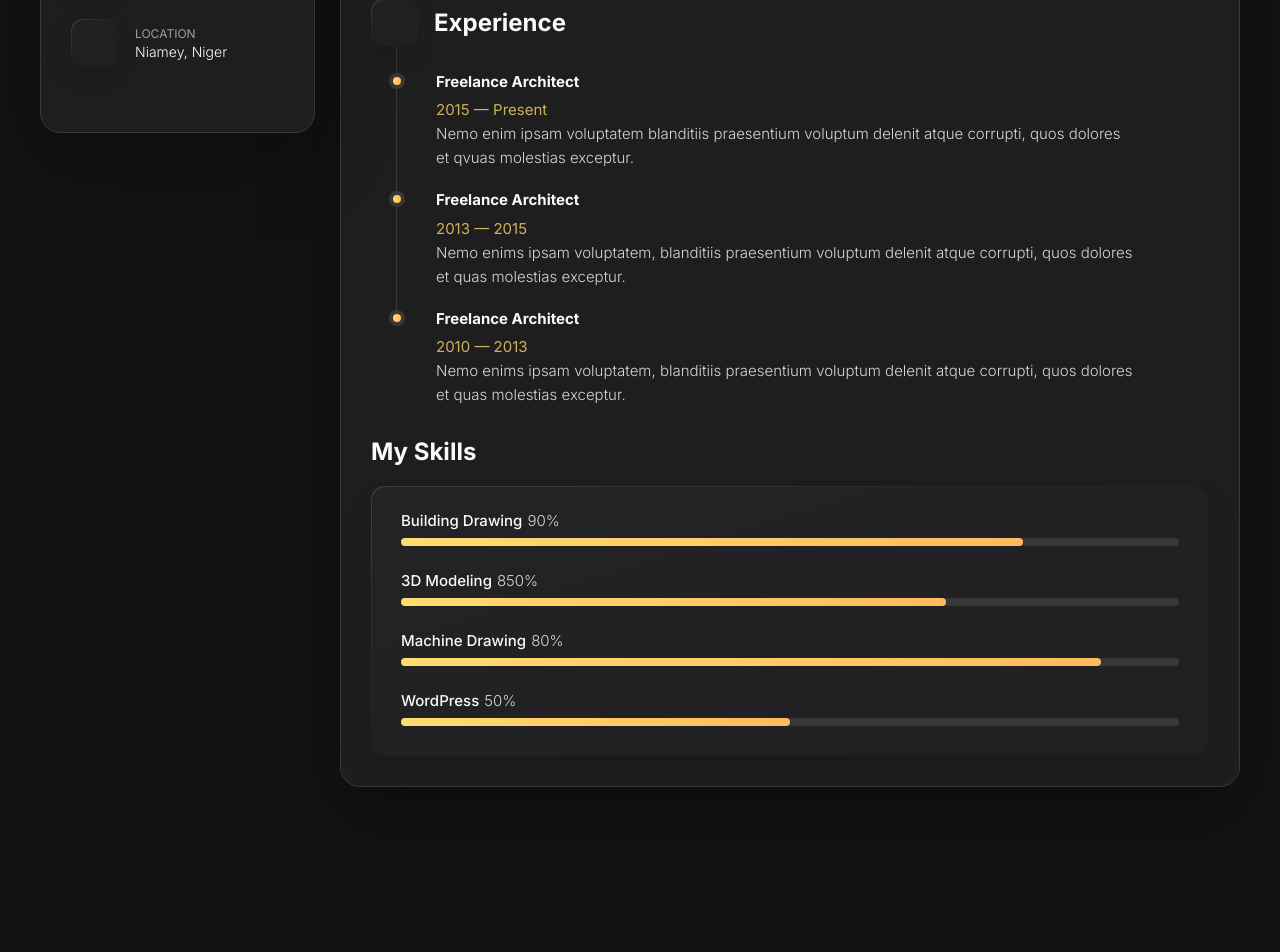
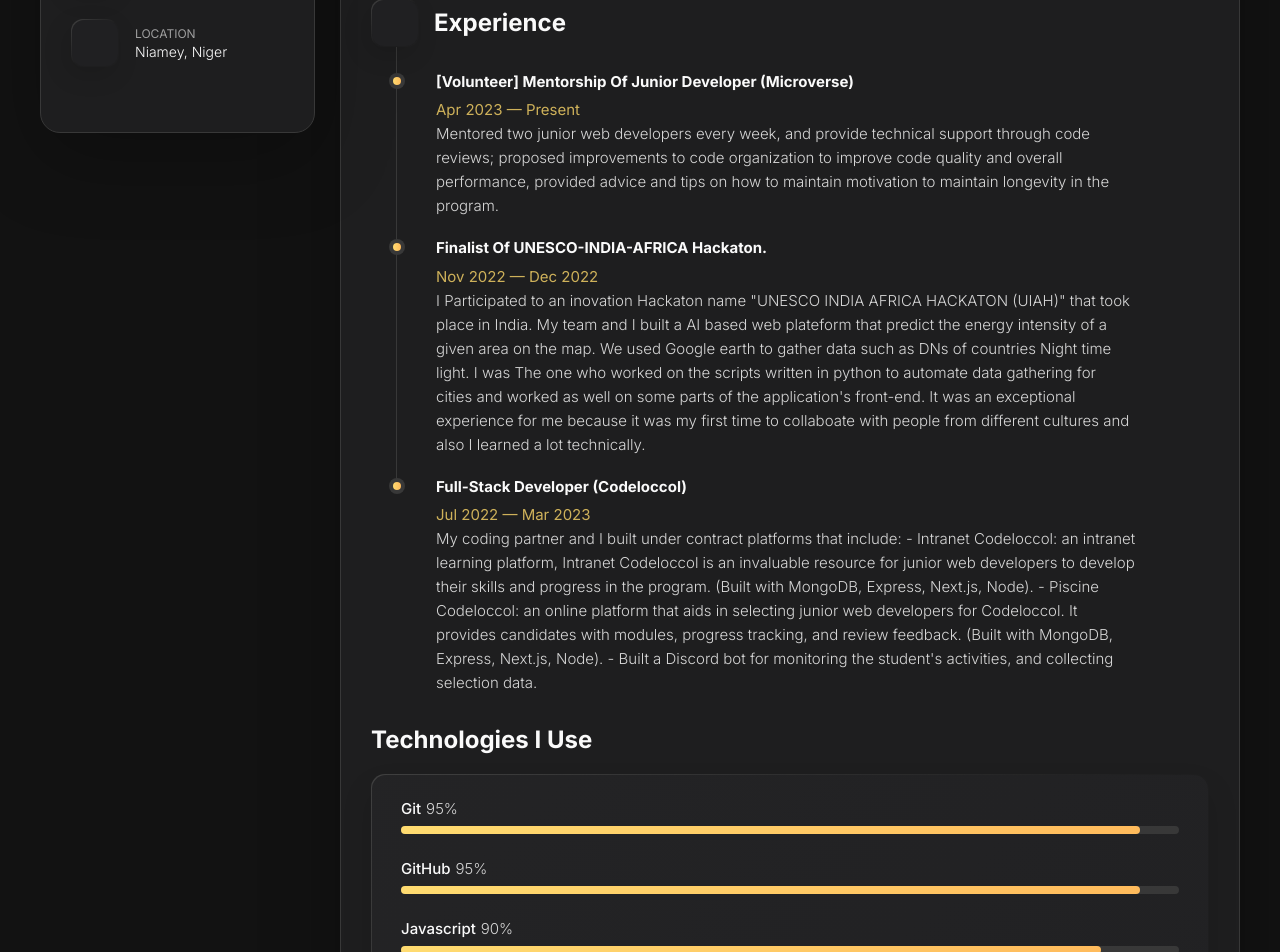
Before and after one commit to Mahamadou-Nouridine/personal-portfolio, a Next.js app: page /resume in a window 1280 px wide. Shown: the part 620-1572 px from the top of the page. Before the commit the page ends 1467 px from the top, so only its background shows below. Built offline with nearby package versions, Linux system fonts and the light colour scheme.

Commit message:
Update skills and experience sections

```diff
--- a/package.json
+++ b/package.json
@@ -13,6 +13,7 @@
     "eslint-config-next": "13.5.2",
     "next": "13.5.2",
     "react": "18.2.0",
-    "react-dom": "18.2.0"
+    "react-dom": "18.2.0",
+    "react-markdown": "^9.0.0"
   }
 }
--- a/src/app/components/resume/EducationSection.jsx
+++ b/src/app/resume/components/EducationSection.jsx
@@ -1,6 +1,6 @@
 import React from "react";
 import educations from '../../../data/educations'
-import EducationItem from '../../components/resume/EducationItem'
+import EducationItem from './EducationItem'
 
 const EducationSection = () => {
   return (
--- /dev/null
+++ b/src/app/resume/components/ExperienceItem.jsx
@@ -0,0 +1,18 @@
+import React from "react";
+import Markdown from "react-markdown";
+
+const ExperienceItem = ({ experience }) => {
+  return (
+    <li className="timeline-item">
+      <h4 className="h4 timeline-item-title">{experience.name}</h4>
+
+      <span>
+        {experience.from} — {experience.to}
+      </span>
+
+      <p className="timeline-text">{experience.description}</p>
+    </li>
+  );
+};
+
+export default ExperienceItem;
--- /dev/null
+++ b/src/app/resume/components/ExperienceSection.jsx
@@ -0,0 +1,23 @@
+import React from "react";
+import experiences from "../../../data/experiences";
+import ExperienceItem from "./ExperienceItem";
+
+const ExperienceSection = () => {
+  return (
+    <section className="timeline">
+      <div className="title-wrapper">
+        <div className="icon-box">
+          <ion-icon name="book-outline"></ion-icon>
+        </div>
+
+        <h3 className="h3">Experience</h3>
+      </div>
+
+      <ol className="timeline-list">
+        {experiences.map((experience, index) => <ExperienceItem key={index} experience={experience} />)}
+      </ol>
+    </section>
+  );
+};
+
+export default ExperienceSection;
--- /dev/null
+++ b/src/app/resume/components/SkillItem.jsx
@@ -0,0 +1,21 @@
+import React from "react";
+
+const SkillItem = ({ skill }) => {
+  return (
+    <li class="skills-item">
+      <div class="title-wrapper">
+        <h5 class="h5">{skill.name}</h5>
+        <data value={skill.percentage}>{skill.percentage}%</data>
+      </div>
+
+      <div class="skill-progress-bg">
+        <div
+          class="skill-progress-fill"
+          style={{ width: skill.percentage + "%" }}
+        ></div>
+      </div>
+    </li>
+  );
+};
+
+export default SkillItem;
--- /dev/null
+++ b/src/app/resume/components/SkillsSection.jsx
@@ -0,0 +1,19 @@
+import React from "react";
+import skills from "../../../data/skills";
+import SkillItem from "./SkillItem";
+
+const SkillsSection = () => {
+  return (
+    <section class="skill">
+      <h3 class="h3 skills-title">Technologies I Use</h3>
+
+      <ul class="skills-list content-card">
+        {skills.sort((a, b) => b.percentage - a.percentage).map((skill, index) => (
+          <SkillItem skill={skill} key={index} />
+        ))}
+      </ul>
+    </section>
+  );
+};
+
+export default SkillsSection;
--- a/src/app/resume/page.js
+++ /dev/null
@@ -1,113 +0,0 @@
-import React from "react";
-import EducationSection from "../components/resume/EducationSection.jsx";
-// import EducationSection from "../components/resume/EducationSection";
-
-const resume = () => {
-  return (
-    // <div style={{color: "white"}}>This is the resume</div>
-    <article class="resume" data-page="resume">
-      <header>
-        <h2 class="h2 article-title">Resume</h2>
-      </header>
-
-      <EducationSection />
-
-      <section class="timeline">
-        <div class="title-wrapper">
-          <div class="icon-box">
-            <ion-icon name="book-outline"></ion-icon>
-          </div>
-
-          <h3 class="h3">Experience</h3>
-        </div>
-
-        <ol class="timeline-list">
-          <li class="timeline-item">
-            <h4 class="h4 timeline-item-title">Freelance Architect</h4>
-
-            <span>2015 — Present</span>
-
-            <p class="timeline-text">
-              Nemo enim ipsam voluptatem blanditiis praesentium voluptum delenit
-              atque corrupti, quos dolores et qvuas molestias exceptur.
-            </p>
-          </li>
-
-          <li class="timeline-item">
-            <h4 class="h4 timeline-item-title">Freelance Architect</h4>
-
-            <span>2013 — 2015</span>
-
-            <p class="timeline-text">
-              Nemo enims ipsam voluptatem, blanditiis praesentium voluptum
-              delenit atque corrupti, quos dolores et quas molestias exceptur.
-            </p>
-          </li>
-
-          <li class="timeline-item">
-            <h4 class="h4 timeline-item-title">Freelance Architect</h4>
-
-            <span>2010 — 2013</span>
-
-            <p class="timeline-text">
-              Nemo enims ipsam voluptatem, blanditiis praesentium voluptum
-              delenit atque corrupti, quos dolores et quas molestias exceptur.
-            </p>
-          </li>
-        </ol>
-      </section>
-
-      <section class="skill">
-        <h3 class="h3 skills-title">My skills</h3>
-
-        <ul class="skills-list content-card">
-          <li class="skills-item">
-            <div class="title-wrapper">
-              <h5 class="h5">Building Drawing</h5>
-              <data value="90">90%</data>
-            </div>
-
-            <div class="skill-progress-bg">
-              <div class="skill-progress-fill" style={{ width: "80%" }}></div>
-            </div>
-          </li>
-
-          <li class="skills-item">
-            <div class="title-wrapper">
-              <h5 class="h5">3D Modeling</h5>
-              <data value="85">850%</data>
-            </div>
-
-            <div class="skill-progress-bg">
-              <div class="skill-progress-fill" style={{ width: "70%" }}></div>
-            </div>
-          </li>
-
-          <li class="skills-item">
-            <div class="title-wrapper">
-              <h5 class="h5">Machine Drawing</h5>
-              <data value="80">80%</data>
-            </div>
-
-            <div class="skill-progress-bg">
-              <div class="skill-progress-fill" style={{ width: "90%" }}></div>
-            </div>
-          </li>
-
-          <li class="skills-item">
-            <div class="title-wrapper">
-              <h5 class="h5">WordPress</h5>
-              <data value="50">50%</data>
-            </div>
-
-            <div class="skill-progress-bg">
-              <div class="skill-progress-fill" style={{ width: "50%" }}></div>
-            </div>
-          </li>
-        </ul>
-      </section>
-    </article>
-  );
-};
-
-export default resume;
--- /dev/null
+++ b/src/app/resume/page.jsx
@@ -0,0 +1,24 @@
+import React from "react";
+import EducationSection from "./components/EducationSection";
+import ExpericeSection from "./components/ExperienceSection";
+import SkillsSection from "./components/SkillsSection";
+// import EducationSection from "../components/resume/EducationSection";
+
+const resume = () => {
+  return (
+    // <div style={{color: "white"}}>This is the resume</div>
+    <article class="resume" data-page="resume">
+      <header>
+        <h2 class="h2 article-title">Resume</h2>
+      </header>
+
+      <EducationSection />
+
+      < ExpericeSection />
+
+      <SkillsSection />
+    </article>
+  );
+};
+
+export default resume;
--- /dev/null
+++ b/src/data/experiences.js
@@ -0,0 +1,32 @@
+const experiences = [
+  {
+    name: "[Volunteer] Mentorship of junior developer (Microverse)",
+    from: "Apr 2023",
+    to: "Present",
+    description: `
+    Mentored two junior web developers every week, and provide technical support through code reviews; proposed improvements to code organization to improve code quality and overall performance, provided advice and tips on how to maintain motivation to maintain longevity in the program.`,
+  },
+  {
+    name: "Finalist of UNESCO-INDIA-AFRICA hackaton.",
+    from: "Nov 2022",
+    to: "Dec 2022",
+    description: `
+    I Participated to an inovation Hackaton name "UNESCO INDIA AFRICA HACKATON (UIAH)" that took place in India. My team and I built a AI based web plateform that predict the energy intensity of a given area on the map. We used Google earth to gather data such as DNs of countries Night time light. I was The one who worked on the scripts written in python to automate data gathering for cities and worked as well on some parts of the application's front-end. It was an exceptional experience for me because it was my first time to collaboate with people from different cultures and also I learned a lot technically.`,
+  },
+  {
+    name: "Full-stack Developer (Codeloccol)",
+    from: "Jul 2022",
+    to: "Mar 2023",
+    description: `
+    My coding partner and I built under contract platforms that include:
+    - Intranet Codeloccol: an intranet learning platform, Intranet Codeloccol is an invaluable resource for
+     junior web developers to develop their skills and progress in the program. (Built with MongoDB,
+     Express, Next.js, Node).
+    - Piscine Codeloccol: an online platform that aids in selecting junior web developers for Codeloccol. It
+     provides candidates with modules, progress tracking, and review feedback. (Built with MongoDB,
+     Express, Next.js, Node).
+    - Built a Discord bot for monitoring the student's activities, and collecting selection data.`,
+  },
+];
+
+export default experiences;
--- /dev/null
+++ b/src/data/skills.js
@@ -0,0 +1,60 @@
+const skills = [
+    {
+        name: "HTML",
+        percentage: 80,
+    },
+    {
+        name: "CSS",
+        percentage: 60,
+    },
+    {
+        name: "Javascript",
+        percentage: 90,
+    },
+    {
+        name: "Python",
+        percentage: 20,
+    },
+    {
+        name: "Typescript",
+        percentage: 50,
+    },
+    {
+        name: "Reactjs",
+        percentage: 90,
+    },
+    {
+        name: "Nodejs",
+        percentage: 90,
+    },
+    {
+        name: "Nestjs",
+        percentage: 70,
+    },
+    {
+        name: "Nextjs",
+        percentage: 70,
+    },
+    {
+        name: "Ruby On Rails",
+        percentage: 40,
+    },
+    {
+        name: "MongoDb",
+        percentage: 70,
+    },
+    {
+        name: "PostgreSql",
+        percentage: 50,
+    },
+    {
+        name: "Git",
+        percentage: 95,
+    },
+    {
+        name: "GitHub",
+        percentage: 95,
+    },
+]
+
+export default skills;
```
Also changed, not shown: src/app/resume/components/EducationItem.jsx (renamed from src/app/components/resume/EducationItem.jsx), 1 other file (tests, documents, lock files or other folders).
